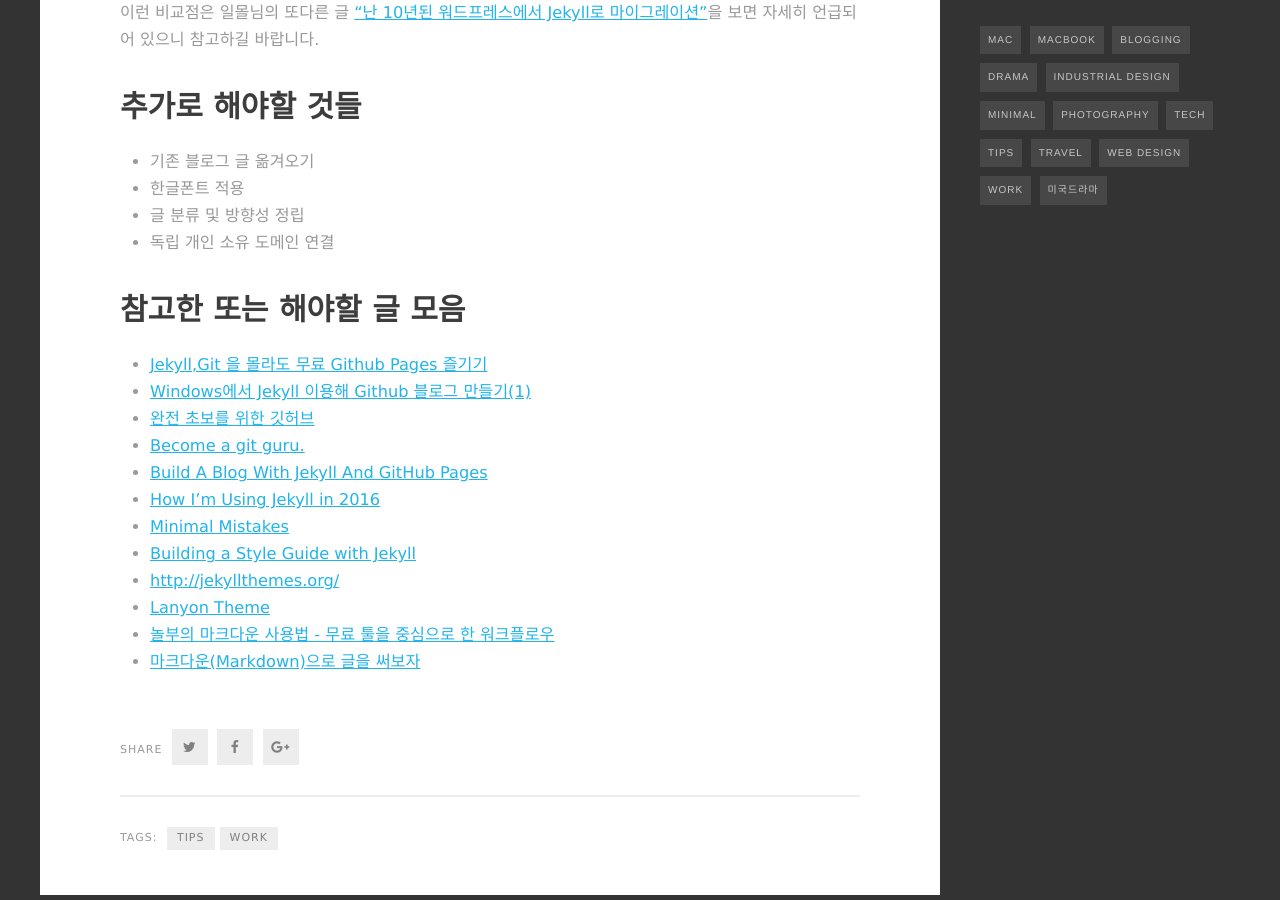
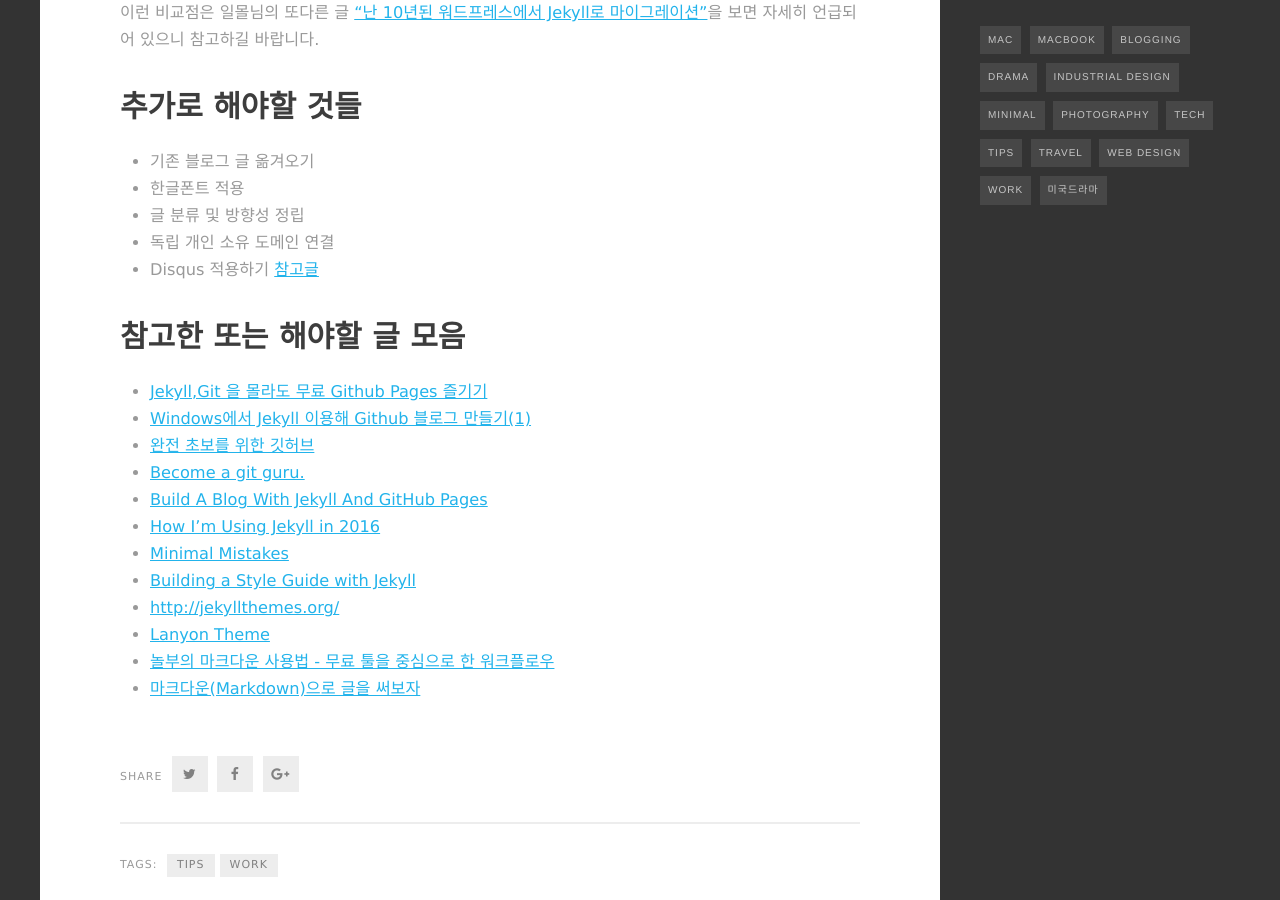
Before and after one commit to morgul71/morgul71.github.io, a Jekyll site: the page built from _posts/2016-06-16-무료 Github Pages 즐기기.md, in a window 1280 px wide and 900 px high, scrolled down 1330 px. Built offline with Jekyll 4.4.1, drawn with Linux system fonts in a browser that asks for light colours; some web fonts are replaced.

Commit message:
Update 2016-06-16-무료 Github Pages 즐기기.md

```diff
--- a/_posts/2016-06-16-무료 Github Pages 즐기기.md
+++ b/_posts/2016-06-16-무료 Github Pages 즐기기.md
@@ -26,6 +26,7 @@ tags: [tips, work]
 - 한글폰트 적용
 - 글 분류 및 방향성 정립
 - 독립 개인 소유 도메인 연결
+- Disqus 적용하기 [참고글](http://www.perfectlyrandom.org/2014/06/29/adding-disqus-to-your-jekyll-powered-github-pages/)
 
 
 ## 참고한 또는 해야할 글 모음
```
